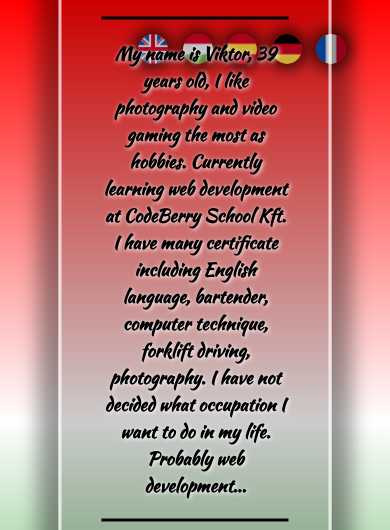
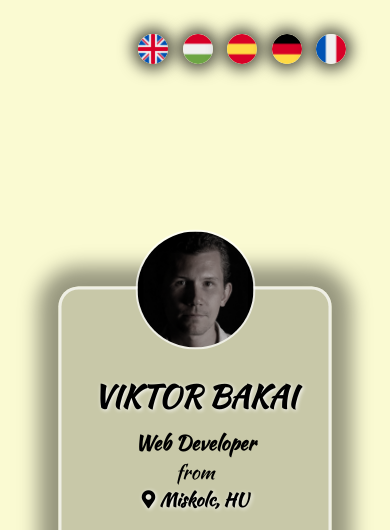
Before and after one commit to BakaiViktorWebDesign/online-businesscard, a plain HTML site: page index.html in a window 390 px wide. Shown: the top 530 px of the page. Drawn offline with Linux system fonts and the light colour scheme.

Commit message:
made changes for mobile devices

```diff
--- a/my-image-gallery.css
+++ b/my-image-gallery.css
@@ -49,3 +49,16 @@ img:hover {
     transition: all 1s ease-in-out;
     transition-delay: .2s;
 }
+
+@media all and (orientation: portrait) {
+
+    body {
+      background: none;
+      background-color: lightgoldenrodyellow;
+    }
+
+    h1, h2 {
+        color: rgba(0,0,0,.6);
+    }
+
+}
--- a/style.css
+++ b/style.css
@@ -130,3 +130,33 @@ li a {
 img {
   margin: 1rem;
 }
+
+@media all and (orientation: portrait) {
+
+  body {
+    background: none;
+    background-color: lightgoldenrodyellow;
+  }
+
+  .flags {
+    position: absolute;
+    top: 2rem;
+    right: 3rem;
+    padding: .8rem;
+    border-radius: 1rem;
+  }
+
+  .profile-card {
+    position: absolute;
+    top: 100rem;
+    left: 50%;
+    transform: translate(-50%, -50%);
+    background-color: rgba(0,0,0,.2);
+    width: 70%;
+    max-width: calc(100vw - 10vw);
+    border-radius: 2rem;
+    border: .3rem solid rgba(255,255,255,.7);
+    box-shadow: 0 0 2rem 2rem rgba(0,0,0,.4);
+  }
+
+}
```
